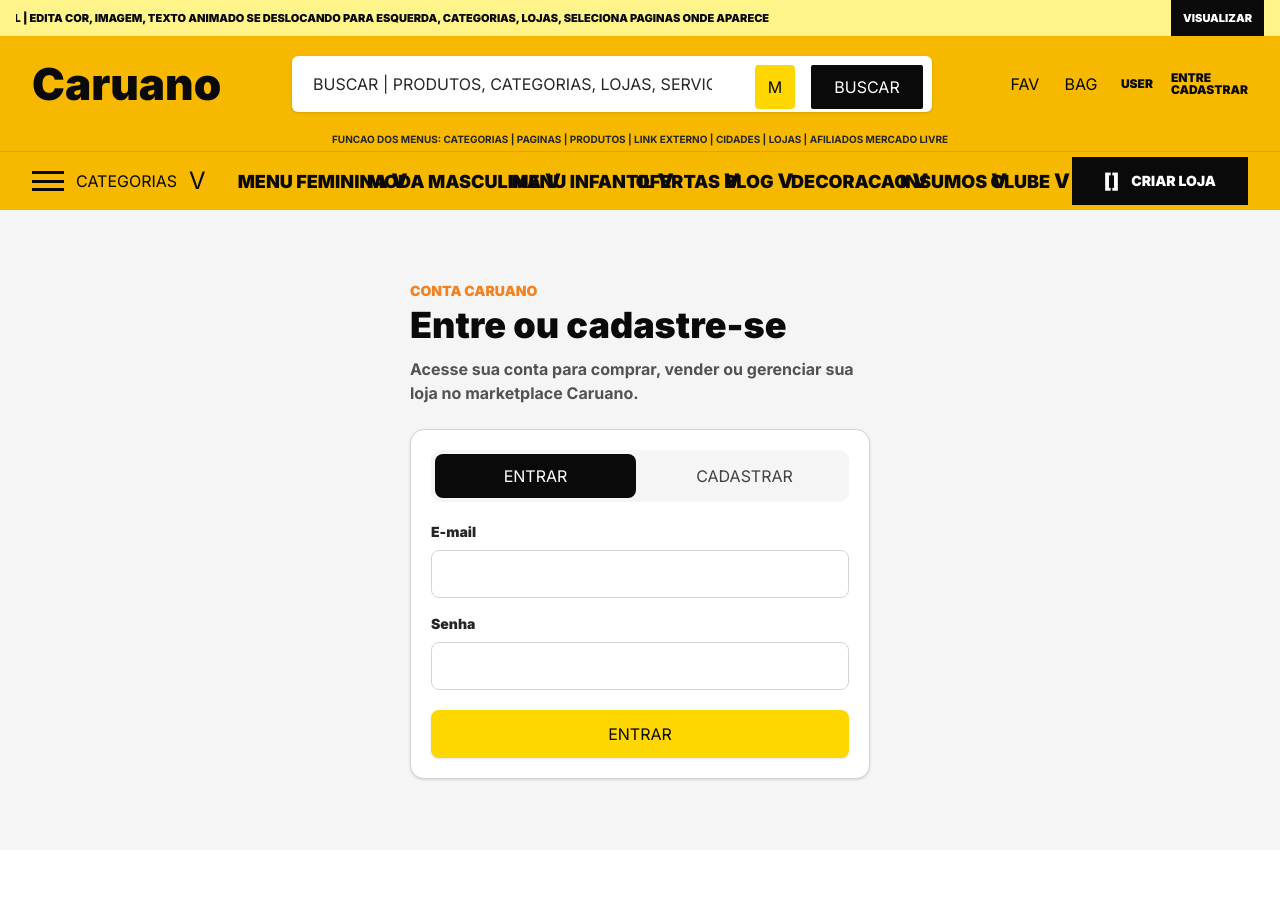
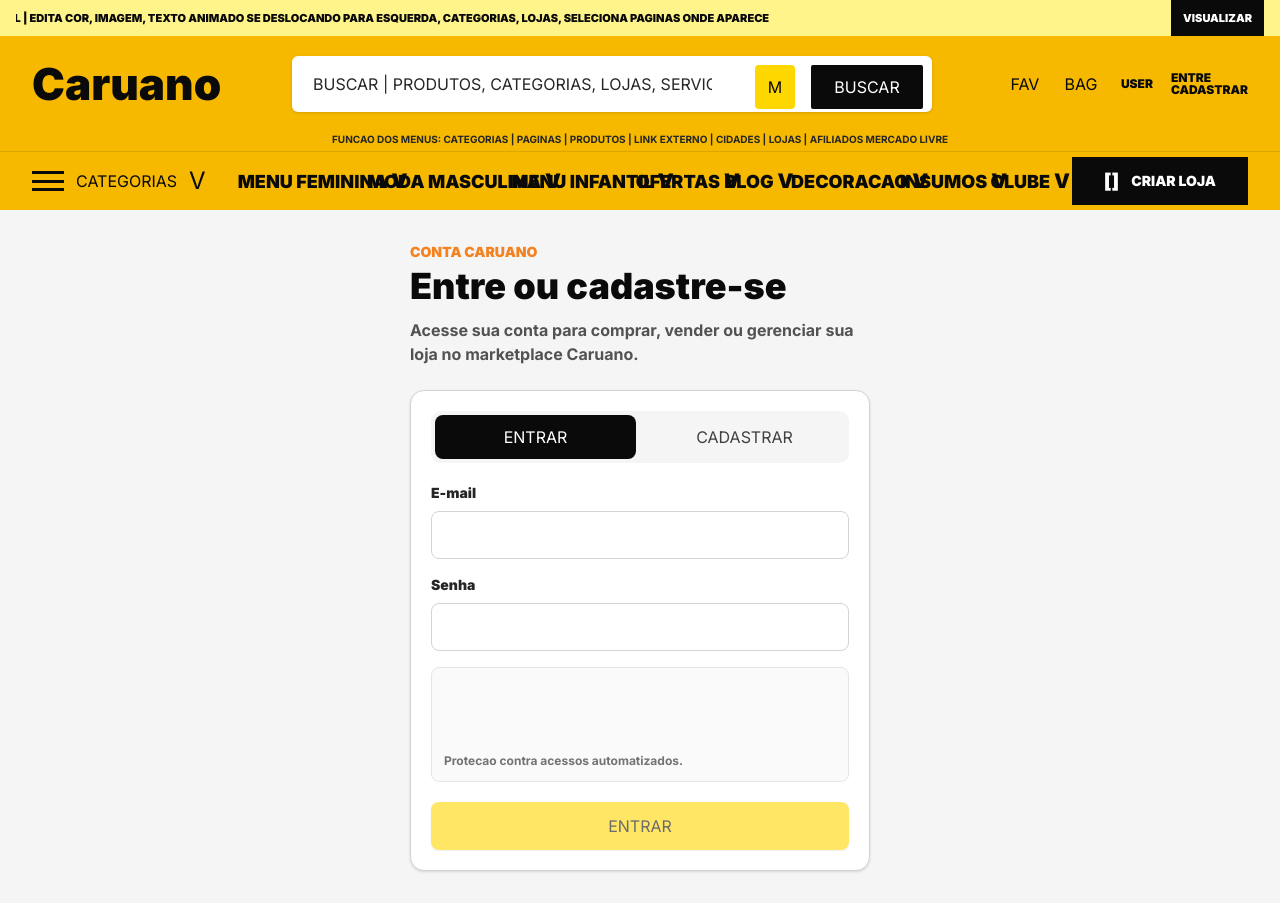
Before and after one commit to caruano-app/marketplace050626, a Next.js app: page /login in a window 1280 px wide. Before the commit the page ends 850 px from the top, so only its background shows below. Built offline with nearby package versions, Linux system fonts and the light colour scheme; no server answers; the database is empty.

Commit message:
feat: adiciona turnstile no login

```diff
--- a/src/app/api/auth/login/route.ts
+++ b/src/app/api/auth/login/route.ts
@@ -7,6 +7,7 @@
   password: string;
   name?: string;
   profile?: "comprador" | "lojista";
+  captchaToken?: string;
 };
 
 type AttemptState = {
@@ -74,9 +75,14 @@
   const body = (await request.json()) as AuthRequest;
   const email = body.email?.trim();
   const password = body.password;
+  const captchaToken = body.captchaToken?.trim();
 
   if (!email || !password || !["login", "cadastro"].includes(body.mode)) {
     return NextResponse.json({ error: "Dados de acesso invalidos." }, { status: 400 });
+  }
+
+  if (process.env.NEXT_PUBLIC_TURNSTILE_SITE_KEY && !captchaToken) {
+    return NextResponse.json({ error: "Confirme o desafio de seguranca antes de continuar." }, { status: 400 });
   }
 
   const rateKey = getRateKey(request, email);
@@ -110,11 +116,16 @@
 
   const result =
     body.mode === "login"
-      ? await supabase.auth.signInWithPassword({ email, password })
+      ? await supabase.auth.signInWithPassword({
+          email,
+          password,
+          options: captchaToken ? { captchaToken } : undefined,
+        })
       : await supabase.auth.signUp({
           email,
           password,
           options: {
+            captchaToken,
             data: {
               nome_completo: body.name || "",
               perfil_principal: body.profile || "comprador",
--- a/src/components/auth/login-form.tsx
+++ b/src/components/auth/login-form.tsx
@@ -1,24 +1,77 @@
 "use client";
 
 import { useSearchParams } from "next/navigation";
-import { useState } from "react";
+import Script from "next/script";
+import { useCallback, useEffect, useRef, useState } from "react";
 
 type ProfileChoice = "comprador" | "lojista";
 type AuthMode = "login" | "cadastro";
+type TurnstileApi = {
+  render: (
+    element: HTMLElement,
+    options: {
+      sitekey: string;
+      callback: (token: string) => void;
+      "expired-callback": () => void;
+      "error-callback": () => void;
+    },
+  ) => string;
+  reset: (widgetId?: string) => void;
+};
+
+declare global {
+  interface Window {
+    turnstile?: TurnstileApi;
+  }
+}
+
+const turnstileSiteKey = process.env.NEXT_PUBLIC_TURNSTILE_SITE_KEY || "";
 
 export function LoginForm() {
   const searchParams = useSearchParams();
+  const turnstileRef = useRef<HTMLDivElement | null>(null);
+  const widgetIdRef = useRef<string | null>(null);
   const [mode, setMode] = useState<AuthMode>("login");
   const [profile, setProfile] = useState<ProfileChoice>("comprador");
   const [email, setEmail] = useState("");
   const [password, setPassword] = useState("");
   const [name, setName] = useState("");
   const [status, setStatus] = useState("");
+  const [captchaToken, setCaptchaToken] = useState("");
+  const [turnstileReady, setTurnstileReady] = useState(false);
   const [isSubmitting, setIsSubmitting] = useState(false);
   const nextUrl = searchParams.get("next") || "/";
+  const captchaEnabled = Boolean(turnstileSiteKey);
+
+  const resetCaptcha = useCallback(() => {
+    setCaptchaToken("");
+
+    if (widgetIdRef.current && window.turnstile) {
+      window.turnstile.reset(widgetIdRef.current);
+    }
+  }, []);
+
+  useEffect(() => {
+    if (!captchaEnabled || !turnstileReady || !turnstileRef.current || widgetIdRef.current || !window.turnstile) {
+      return;
+    }
+
+    widgetIdRef.current = window.turnstile.render(turnstileRef.current, {
+      sitekey: turnstileSiteKey,
+      callback: (token) => setCaptchaToken(token),
+      "expired-callback": () => setCaptchaToken(""),
+      "error-callback": () => setCaptchaToken(""),
+    });
+  }, [captchaEnabled, turnstileReady]);
 
   async function submitAuth(event: React.FormEvent<HTMLFormElement>) {
     event.preventDefault();
+
+    if (captchaEnabled && !captchaToken) {
+      setStatus("Confirme o desafio de seguranca para continuar.");
+      return;
+    }
+
     setIsSubmitting(true);
     setStatus("Processando acesso...");
 
@@ -33,12 +86,14 @@
         password,
         name,
         profile,
+        captchaToken,
       }),
     });
     const payload = (await response.json()) as { ok?: boolean; error?: string; needsEmailConfirmation?: boolean };
 
     if (!response.ok || payload.error) {
       setStatus(payload.error || "Nao foi possivel autenticar agora.");
+      resetCaptcha();
       setIsSubmitting(false);
       return;
     }
@@ -48,12 +103,21 @@
       return;
     }
 
-    setStatus("Cadastro recebido! Enviamos um e-mail de confirmação para ativar sua conta no Caruano. Verifique também a caixa de spam ou promoções.");
+    setStatus("Cadastro recebido! Enviamos um e-mail de confirma\u00e7\u00e3o para ativar sua conta no Caruano. Verifique tamb\u00e9m a caixa de spam ou promo\u00e7\u00f5es.");
+    resetCaptcha();
     setIsSubmitting(false);
   }
 
   return (
     <form className="rounded-[14px] border border-neutral-300 bg-white p-5 shadow-sm" onSubmit={submitAuth}>
+      {captchaEnabled ? (
+        <Script
+          onLoad={() => setTurnstileReady(true)}
+          src="https://challenges.cloudflare.com/turnstile/v0/api.js?render=explicit"
+          strategy="afterInteractive"
+        />
+      ) : null}
+
       <div className="grid grid-cols-2 gap-2 rounded-[10px] bg-neutral-100 p-1">
         <button
           className={`h-11 rounded-[8px] text-sm font-black uppercase active:scale-95 ${mode === "login" ? "bg-neutral-950 text-white" : "text-neutral-700"}`}
@@ -120,9 +184,16 @@
         />
       </label>
 
+      {captchaEnabled ? (
+        <div className="mt-4 rounded-[8px] border border-neutral-200 bg-neutral-50 p-3">
+          <div className="min-h-[65px]" ref={turnstileRef} />
+          <p className="mt-2 text-xs font-bold text-neutral-500">Protecao contra acessos automatizados.</p>
+        </div>
+      ) : null}
+
       <button
         className="mt-5 h-12 w-full rounded-[8px] bg-[#FFD700] text-sm font-black uppercase text-neutral-950 shadow-sm active:scale-95 disabled:opacity-60"
-        disabled={isSubmitting}
+        disabled={isSubmitting || (captchaEnabled && !captchaToken)}
         type="submit"
       >
         {isSubmitting ? "Processando..." : mode === "login" ? "Entrar" : "Criar conta"}
```
Also changed, not shown: 1 other file (tests, documents, lock files or other folders).
